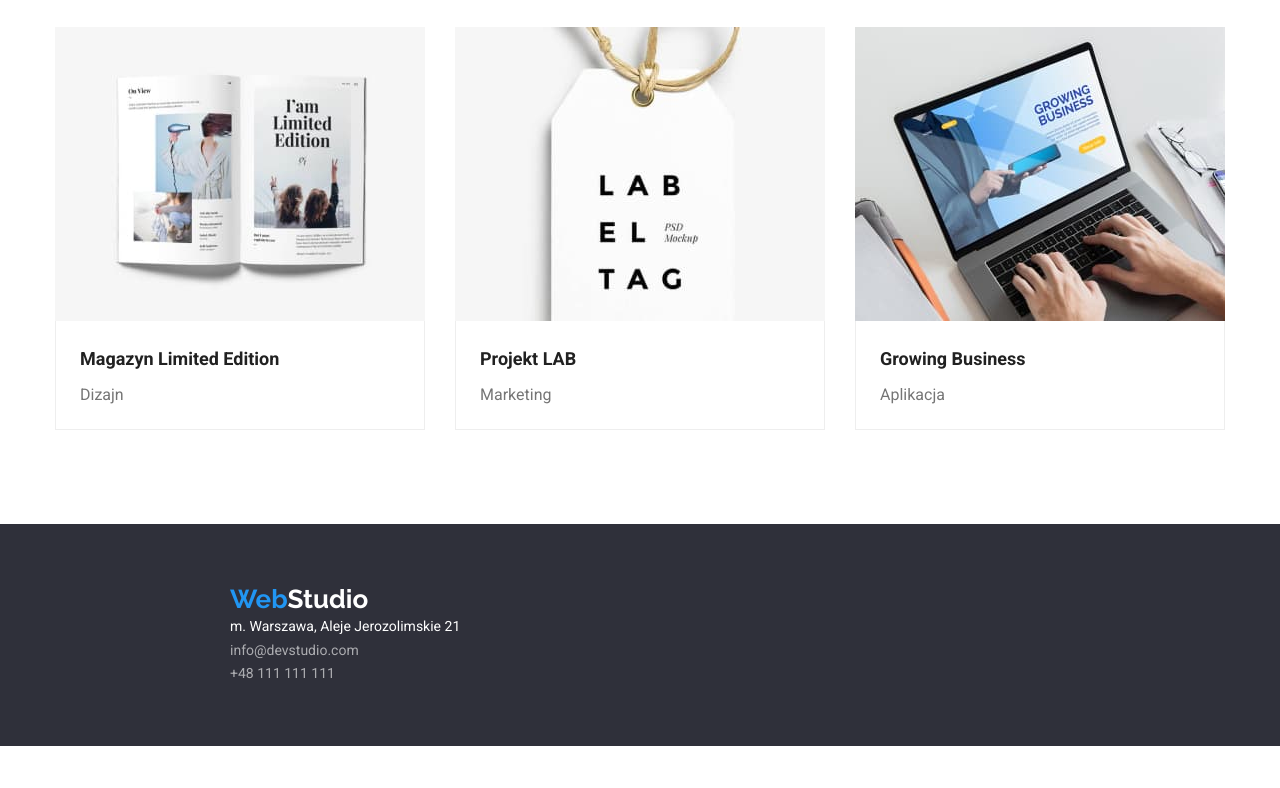
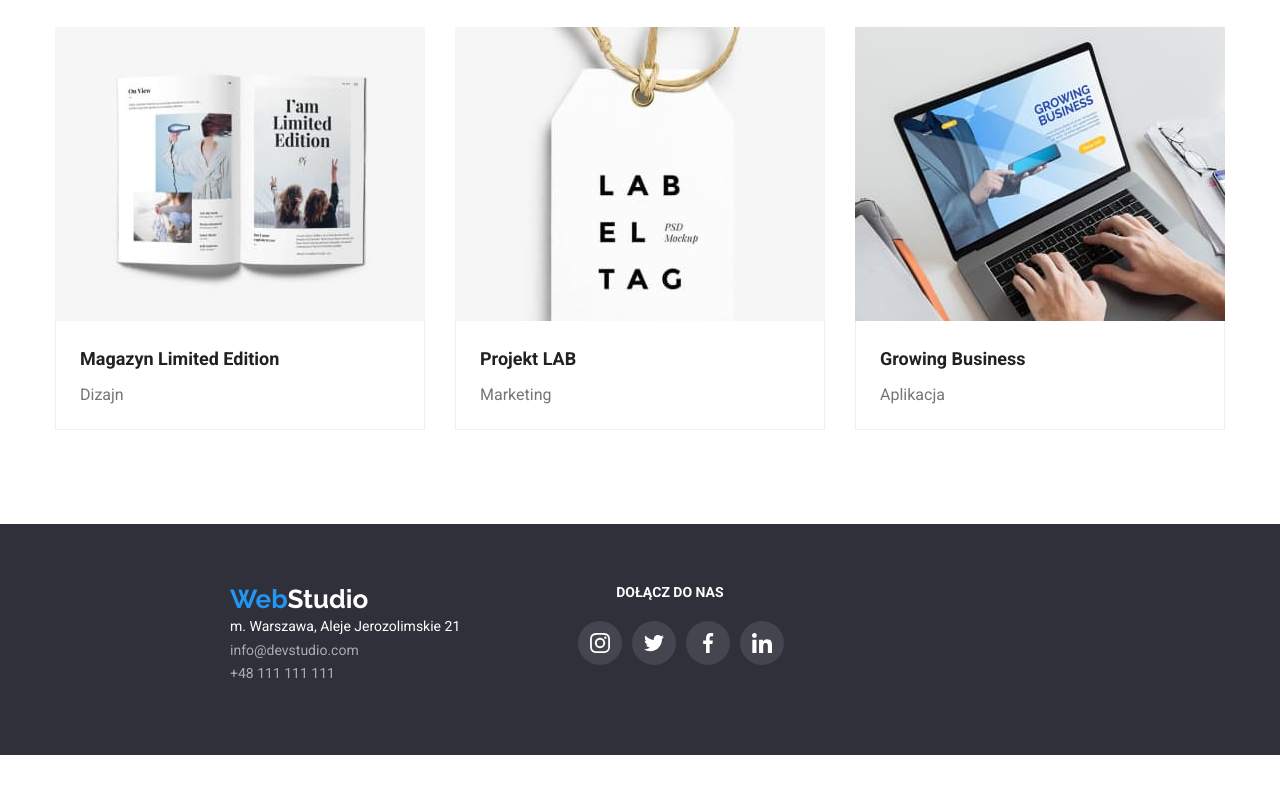
Before and after one commit to KowalskaMarta/goit-markup-hw-04, a plain HTML site: page portfolio.html in a window 1280 px wide. Shown: the part 1114-1902 px from the top of the page. Before the commit the page ends 1860 px from the top, so only its background shows below. Drawn offline with nearby package versions, Linux system fonts and the light colour scheme.

Commit message:
add changes init

```diff
--- a/css/style.css
+++ b/css/style.css
@@ -420,8 +420,6 @@ img {
 }
 .media {
   padding-left: 70px;
-  margin-top: 72px;
-  display: block;
 }
 .footer-social-name {
   font-size: 14px;
--- a/portfolio.html
+++ b/portfolio.html
@@ -162,6 +162,15 @@
           </li>
         </ul>
       </address>
+      <div class="media">
+        <h2 class="footer-social-name">DOŁĄCZ DO NAS</h2>
+        <ul class="footer-socials-list">
+          <li class="social-icons-footer"><svg><use width="20" height="20" cx="0" cy="0" href="./images/icons.svg#icon-instagram-2"></use></svg></li>
+          <li class="social-icons-footer"><svg><use width="20" height="20" href="./images/icons.svg#icon-twitter-1"></use></svg></li>
+          <li class="social-icons-footer"><svg><use width="20" height="20" href="./images/icons.svg#icon-facebook-1"></use></svg></li>
+          <li class="social-icons-footer"><svg><use width="20" height="20" href="./images/icons.svg#icon-linkedin-1"></use></svg></li>
+        </ul>
+      </div>
     </section></footer>
   </body>
 </html>
```
Also changed, not shown: index.html (+7 -3 lines).
